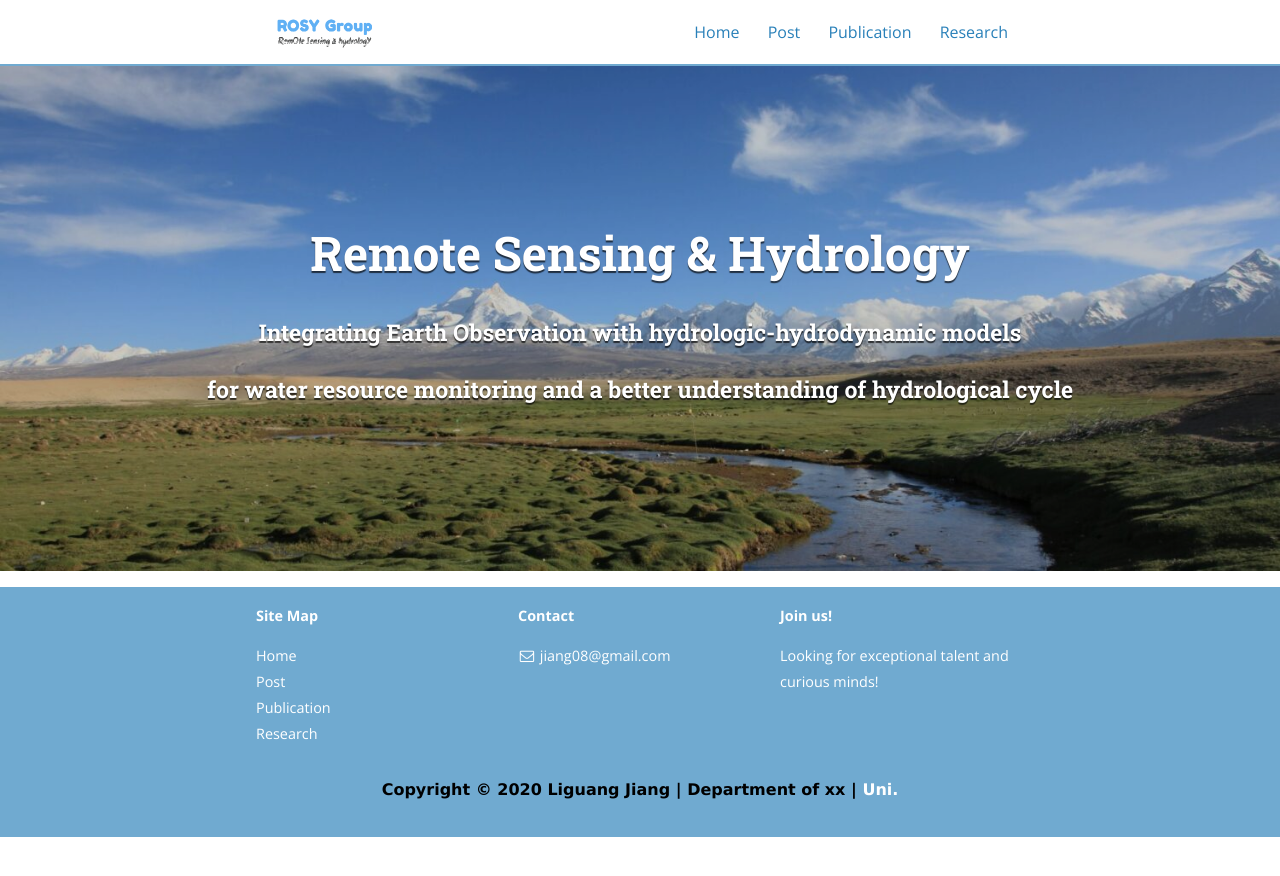
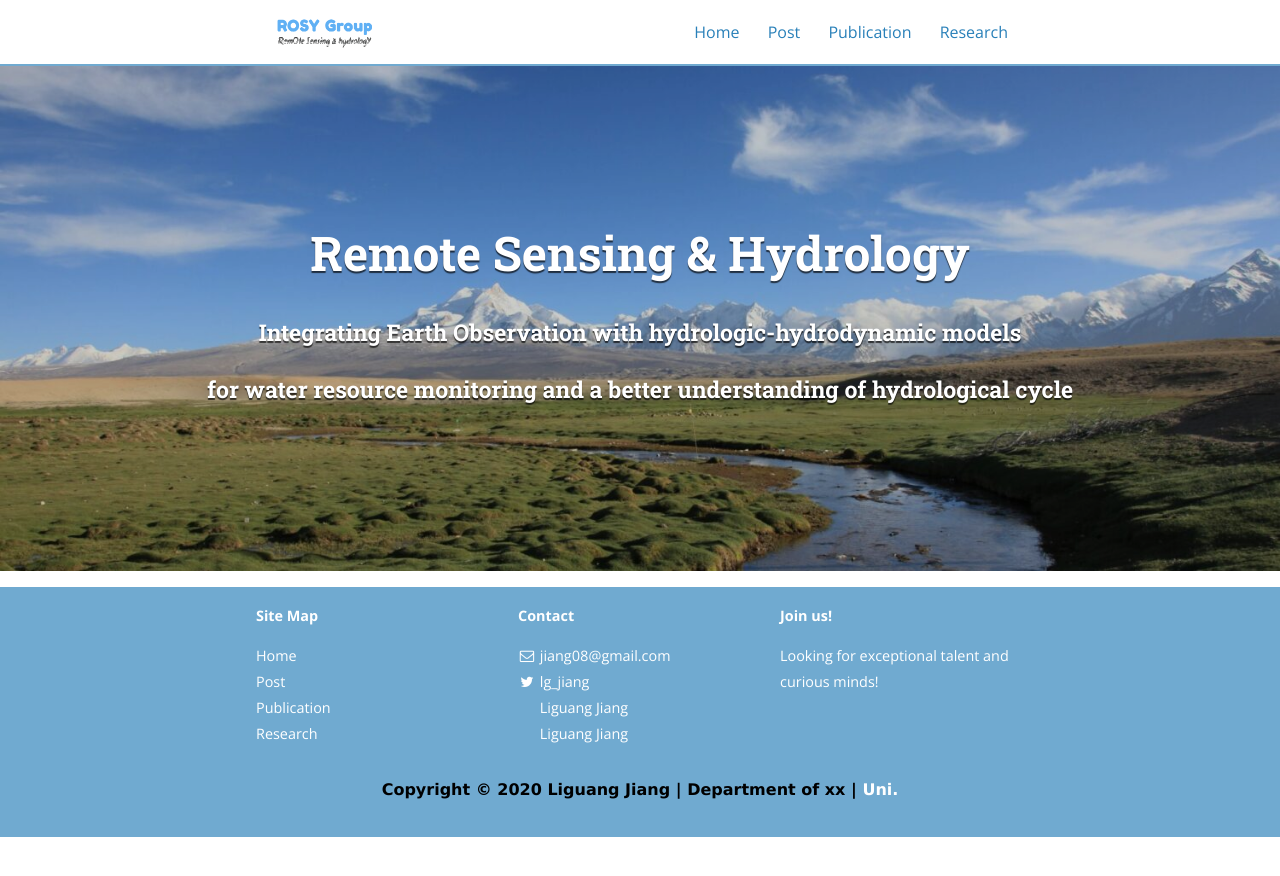
Before and after one commit to 12530/rshydro, a Jekyll site: the page built from index.html, in a window 1280 px wide. Shown: the top 876 px of the page. Built offline with Jekyll 4.4.1, drawn with Linux system fonts in a browser that asks for light colours; nearby versions of some CDN libraries.

Commit message:
Update footer.html

```diff
--- a/_includes/footer.html
+++ b/_includes/footer.html
@@ -26,7 +26,7 @@
           </a>
         </li>
 
-        {% for social in site.data.social-media %}
+        {% for social in site.social %}
           {% if social.url != "" %}
           <li>
             <a href="{{ social.url }}" title="{{ social.desc }}">
```
